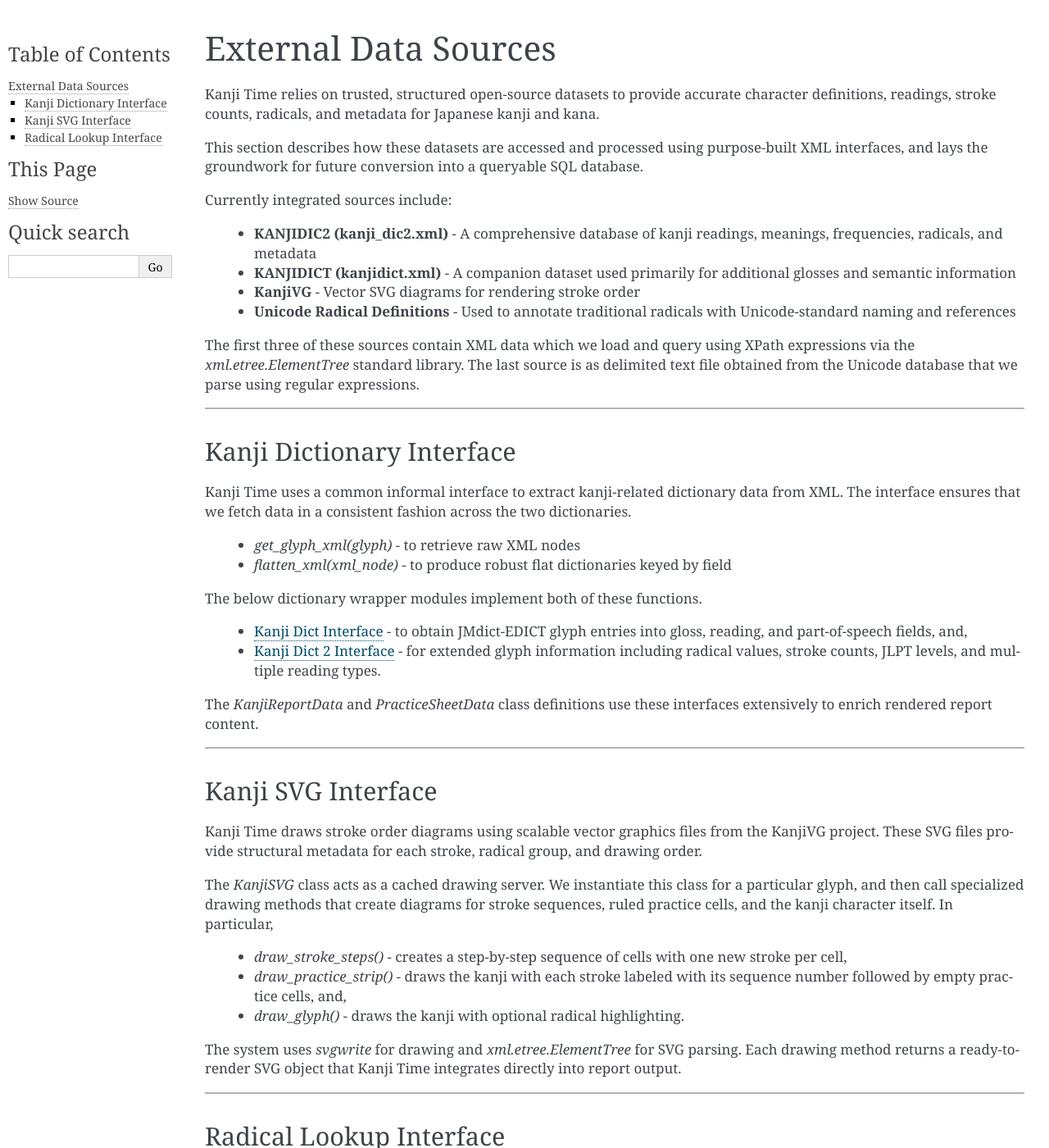
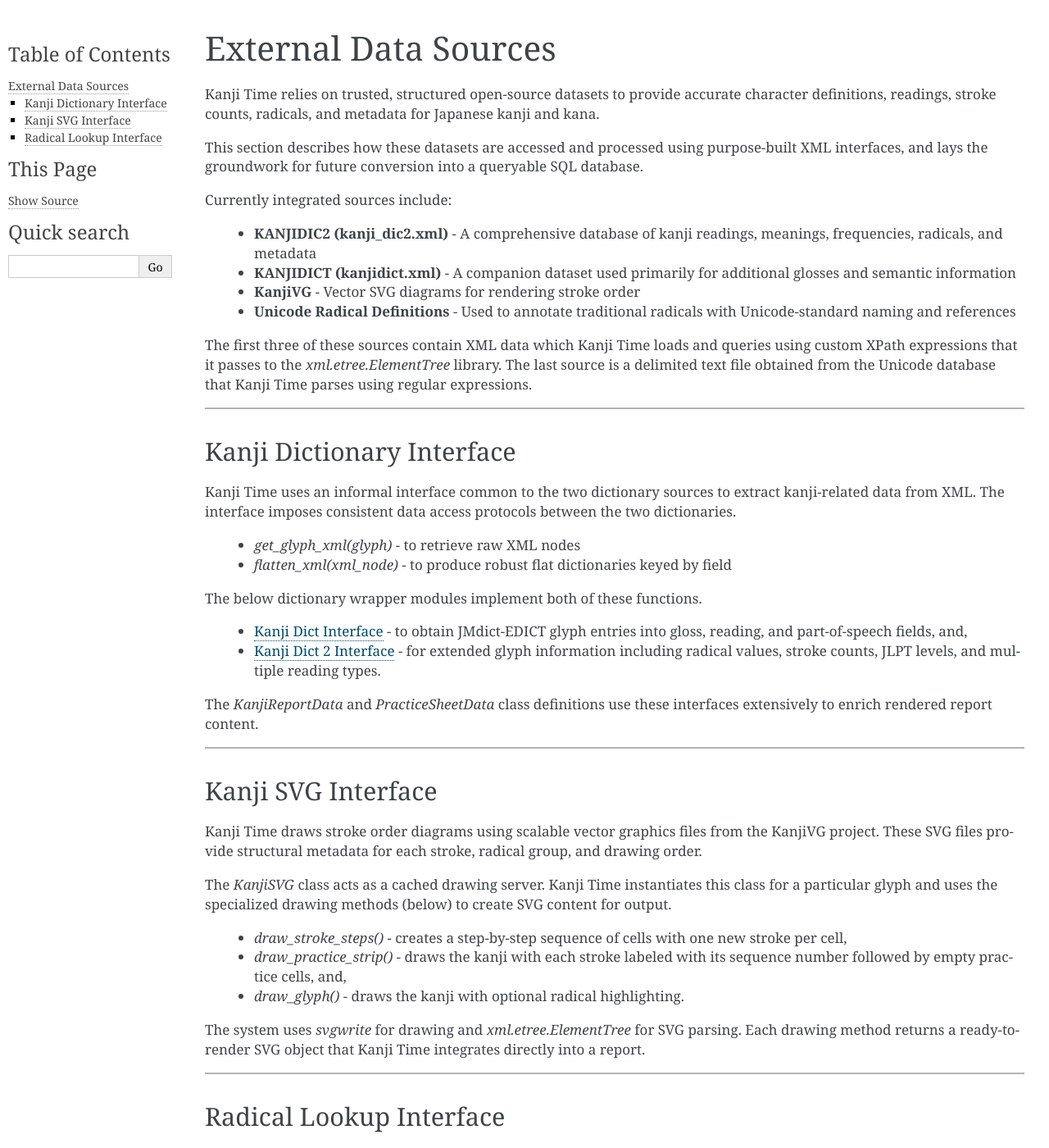
Before and after one commit to HouseElves/kanji_time_public, a Sphinx documentation site: the page built from docs/source/data/index.rst, in a window 1280 px wide and 1400 px high. Shown: the whole window at 82% size. Built offline with Sphinx 7.4.7, drawn with Linux system fonts in a browser that asks for light colours; some of the changed text lies outside the part shown.

Commit message:
EDIT:  polishing the prose     - eliminate typos     - transform  passive voice to active     - reframe first person to thrid person with a clear subject pertaining to a Kanji Time element     - Review convesational tone elements for appropriateness and strategic value.

```diff
--- a/docs/source/data/index.rst
+++ b/docs/source/data/index.rst
@@ -14,16 +14,17 @@ Currently integrated sources include:
     - **KanjiVG** - Vector SVG diagrams for rendering stroke order
     - **Unicode Radical Definitions** - Used to annotate traditional radicals with Unicode-standard naming and references
 
-The first three of these sources contain XML data which we load and query using XPath expressions via the `xml.etree.ElementTree` standard library.
-The last source is as delimited text file obtained from the Unicode database that we parse using regular expressions.
+The first three of these sources contain XML data which Kanji Time loads and queries using custom XPath expressions that it passes to the `xml.etree.ElementTree` library.
+The last source is a delimited text file obtained from the Unicode database that Kanji Time parses using regular expressions.
+
 
 ----
 
 Kanji Dictionary Interface
 --------------------------
 
-Kanji Time uses a common informal interface to extract kanji-related dictionary data from XML.
-The interface ensures that we fetch data in a consistent fashion across the two dictionaries.
+Kanji Time uses an informal interface common to the two dictionary sources to extract kanji-related data from XML.
+The interface imposes consistent data access protocols between the two dictionaries.
 
     - `get_glyph_xml(glyph)` - to retrieve raw XML nodes
     - `flatten_xml(xml_node)` - to produce robust flat dictionaries keyed by field
@@ -43,16 +44,16 @@ Kanji SVG Interface
 Kanji Time draws stroke order diagrams using scalable vector graphics files from the KanjiVG project.
 These SVG files provide structural metadata for each stroke, radical group, and drawing order.
 
-The `KanjiSVG` class acts as a cached drawing server. We instantiate this class for a particular glyph, and then call specialized drawing
-methods that create diagrams for stroke sequences, ruled practice cells, and the kanji character itself.
-In particular,
+The `KanjiSVG` class acts as a cached drawing server.
+Kanji Time instantiates this class for a particular glyph and uses the specialized drawing
+methods (below) to create SVG content for output.
 
     - `draw_stroke_steps()` - creates a step-by-step sequence of cells with one new stroke per cell,
     - `draw_practice_strip()` - draws the kanji with each stroke labeled with its sequence number followed by empty practice cells, and,
     - `draw_glyph()` - draws the kanji with optional radical highlighting.
 
 The system uses `svgwrite` for drawing and `xml.etree.ElementTree` for SVG parsing.
-Each drawing method returns a ready-to-render SVG object that Kanji Time integrates directly into report output.
+Each drawing method returns a ready-to-render SVG object that Kanji Time integrates directly into a report.
 
 ----
 
@@ -60,7 +61,7 @@ Radical Lookup Interface
 ------------------------
 
 Kanji Time extracts radical metadata from a text file published by the Unicode Consortium (`CJKRadicals.txt`).
-We map each Kangxi radical number (1-214) to one or more Unicode characters, using the preferred form when available and falling back to
+It maps each Kangxi radical number (1-214) to one or more Unicode characters, using the preferred form when available and falling back to
 variants if needed.
 
 The `Radical` class loads this data and provides accessors for
@@ -69,7 +70,7 @@ The `Radical` class loads this data and provides accessors for
     - English glosses (`.interpretations`), and,
     - kana/romanized names (`.hiragana_names`, `.romanji_name`)
 
-We also expose `radical_map()` and `meaning_map()` functions to retrieve the full lookup tables.
+The containing module also exposes `radical_map()` and `meaning_map()` functions to retrieve the full lookup tables.
 
 This mechanism supports radical labeling in reports and SVG rendering, and complements structural stroke information from KanjiVG.
 
--- a/docs/source/data/kanji_dict.rst
+++ b/docs/source/data/kanji_dict.rst
@@ -5,8 +5,8 @@ Python module: `external_data.kanji_dict`
 
 ----
 
-The `kanji_dict` module extracts entry-level dictionary data from the legacy KanjiDict XML dataset. We use it to retrieve readings,
-glosses, and grammatical tags for each character or kana.
+The `kanji_dict` module extracts entry-level dictionary data from the legacy KanjiDict XML dataset.
+It contains readings, glosses, and grammatical tags for each character or kana.
 
 The interface exposes:
 
@@ -15,7 +15,7 @@ The interface exposes:
 
 The resulting dictionary includes orthographic variants, frequency indicators, kana readings, and semantic glosses grouped by sense.
 
-This module is useful when we need to supplement structured kanji metadata with looser dictionary-style glossing.
+This module supplements structured kanji metadata with looser dictionary-style glossing.
 
 ----
 
--- a/docs/source/data/kanji_svg.rst
+++ b/docs/source/data/kanji_svg.rst
@@ -18,7 +18,7 @@ Clients can call:
     - `draw_practice_strip()` — draw the glyph and a row of empty cells for handwriting drills
     - `draw_glyph()` — draw the kanji alone or with radical strokes highlighted
 
-Internally, we use `svgwrite` to build new SVG documents and `ElementTree` to extract stroke path data from the KanjiVG file set.
+Internally, Kanji Time uses `svgwrite` for drawing SVG graphics and `xml.etree.ElementTree` for parsing them.
 
 The module includes caching, layout calculation, and drawing style helpers.
 
--- a/docs/source/data/kanjidict2.rst
+++ b/docs/source/data/kanjidict2.rst
@@ -6,12 +6,12 @@ Python module: `external_data.kanji_dic2`
 The `kanji_dic2` module provides a structured lookup into the KANJIDIC2 XML dataset. This dictionary includes readings, radicals, stroke
 counts, grades, and semantic glosses for over 13,000 characters.
 
-We expose a common interface:
+This dictionary module shares a common interface with its companion module `kanji_dict`.
 
     - `get_glyph_xml(glyph)` — fetches raw XML nodes for the specified kanji
     - `flatten_xml(entry)` — extracts important fields into a dictionary form
 
-Unlike the original `kanji_dict`, this interface supports radical metadata, JLPT levels, Nelson indexes, and separate on/kun readings.
+Unlike `kanji_dict`, this interface also supports radical metadata, JLPT levels, Nelson indexes, and separate on/kun readings.
 
 Kanji Time uses `kanji_dic2` as the primary source of kanji metadata in both practice sheets and summary reports.
 
```
Also changed, not shown: other parts of docs/source/data/kanji_svg.rst (+1 -1 lines).
